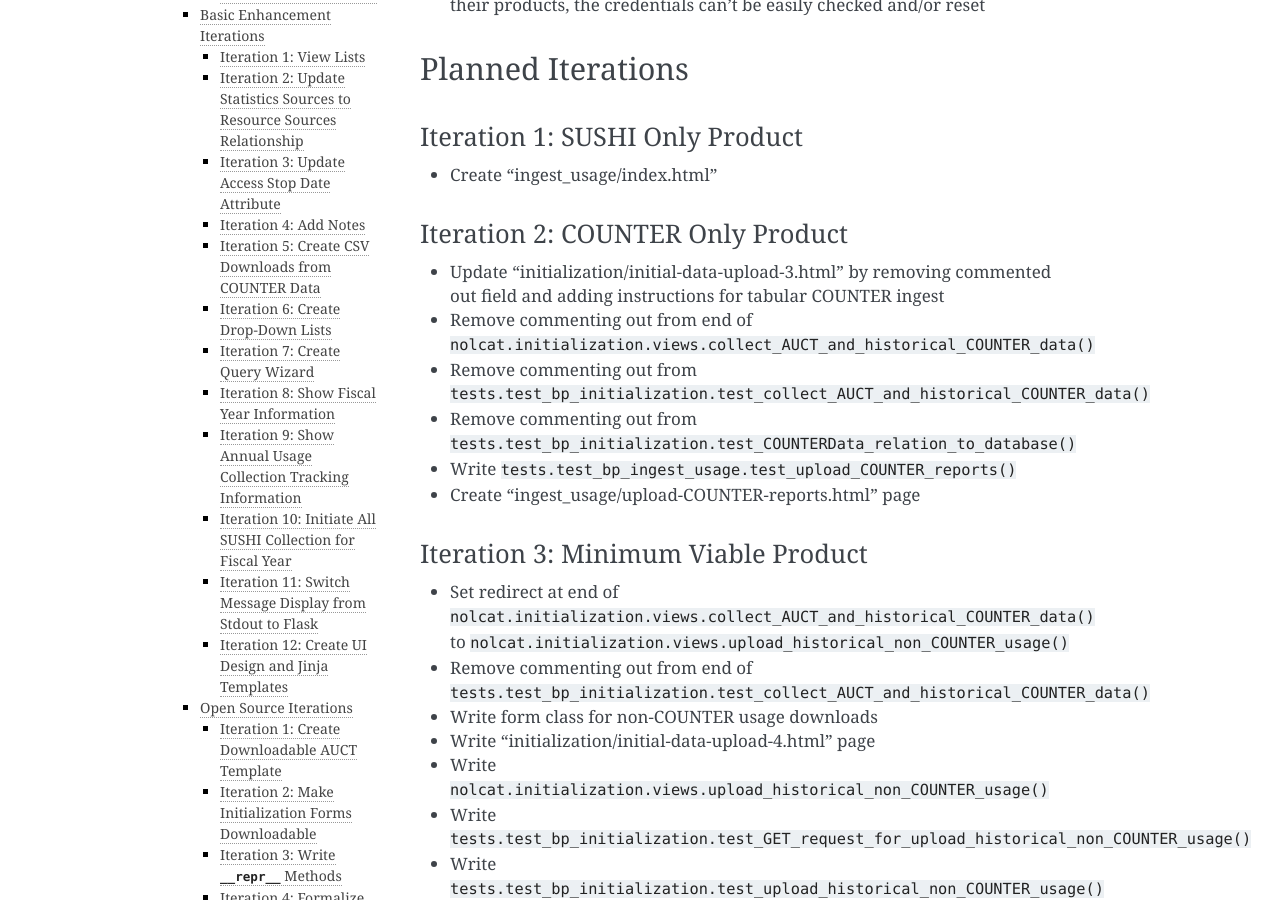
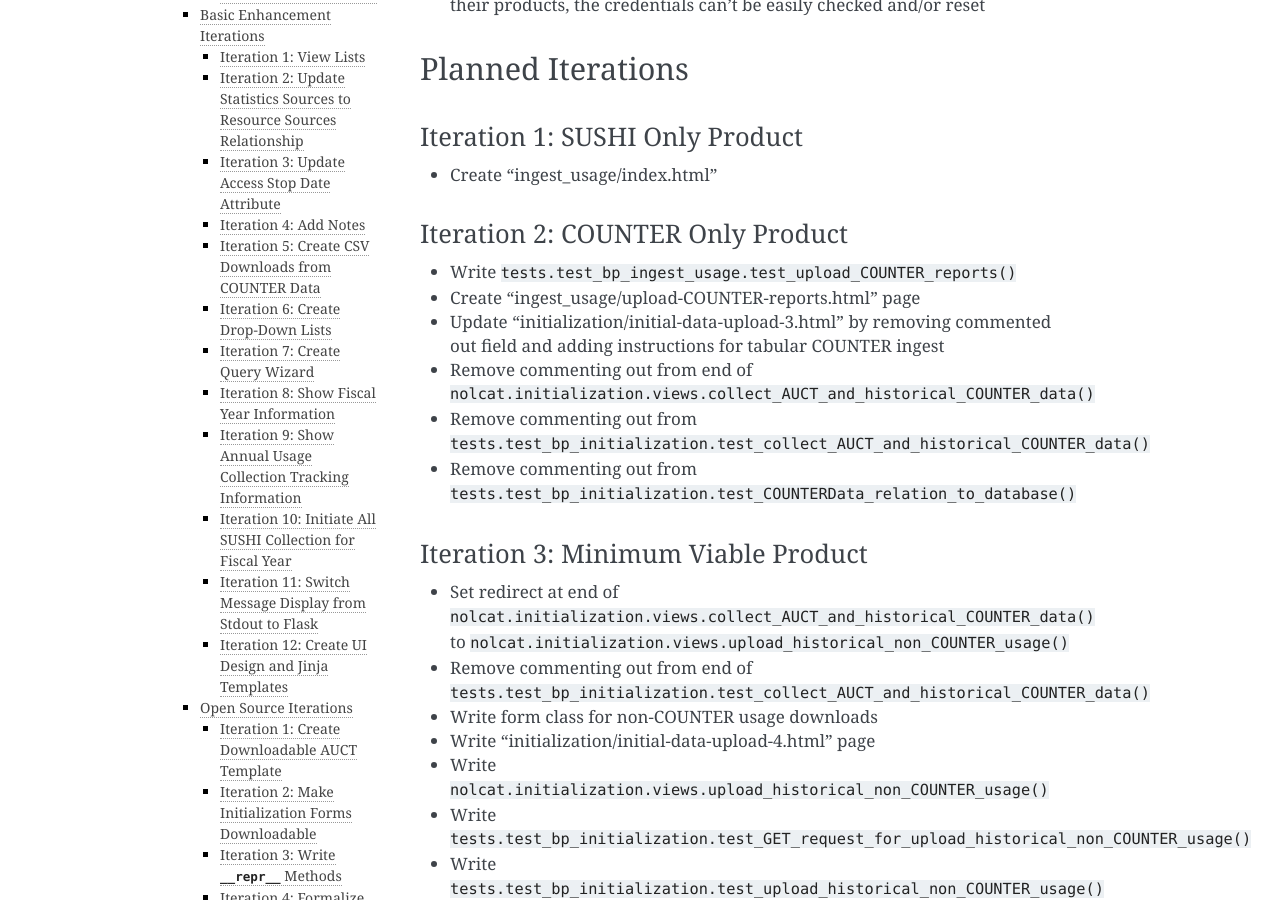
Before and after one commit to ereiskind/nolcat, a Sphinx documentation site: the page built from docs/source/roadmap.rst, in a window 1280 px wide and 900 px high, scrolled down 363 px. Built offline with Sphinx 7.4.7, drawn with Linux system fonts in a browser that asks for light colours.

```diff
--- a/docs/source/roadmap.rst
+++ b/docs/source/roadmap.rst
@@ -17,12 +17,12 @@ Iteration 1: SUSHI Only Product
 
 Iteration 2: COUNTER Only Product
 =================================
+* Write ``tests.test_bp_ingest_usage.test_upload_COUNTER_reports()``
+* Create "ingest_usage/upload-COUNTER-reports.html" page
 * Update "initialization/initial-data-upload-3.html" by removing commented out field and adding instructions for tabular COUNTER ingest
 * Remove commenting out from end of ``nolcat.initialization.views.collect_AUCT_and_historical_COUNTER_data()``
 * Remove commenting out from ``tests.test_bp_initialization.test_collect_AUCT_and_historical_COUNTER_data()``
 * Remove commenting out from ``tests.test_bp_initialization.test_COUNTERData_relation_to_database()``
-* Write ``tests.test_bp_ingest_usage.test_upload_COUNTER_reports()``
-* Create "ingest_usage/upload-COUNTER-reports.html" page
 
 Iteration 3: Minimum Viable Product
 ===================================
```
